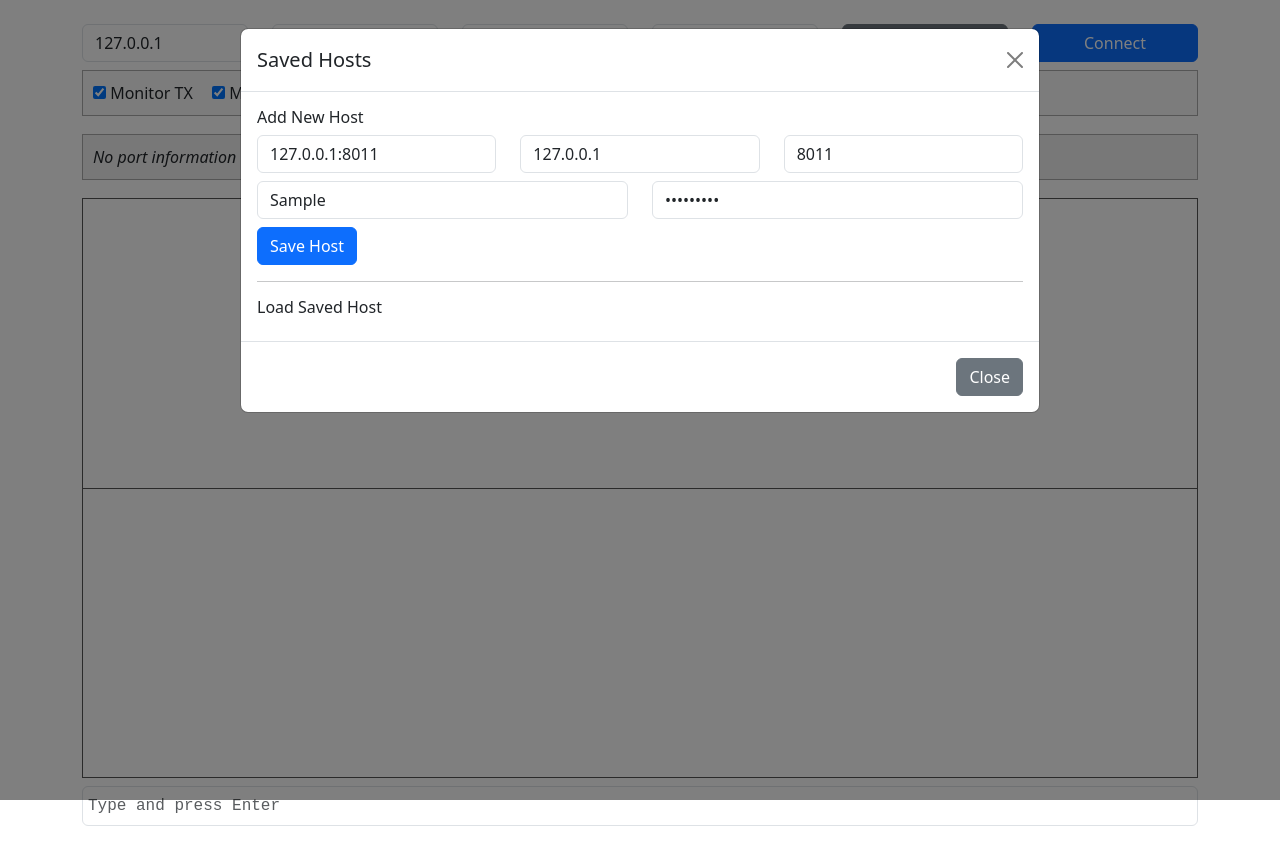
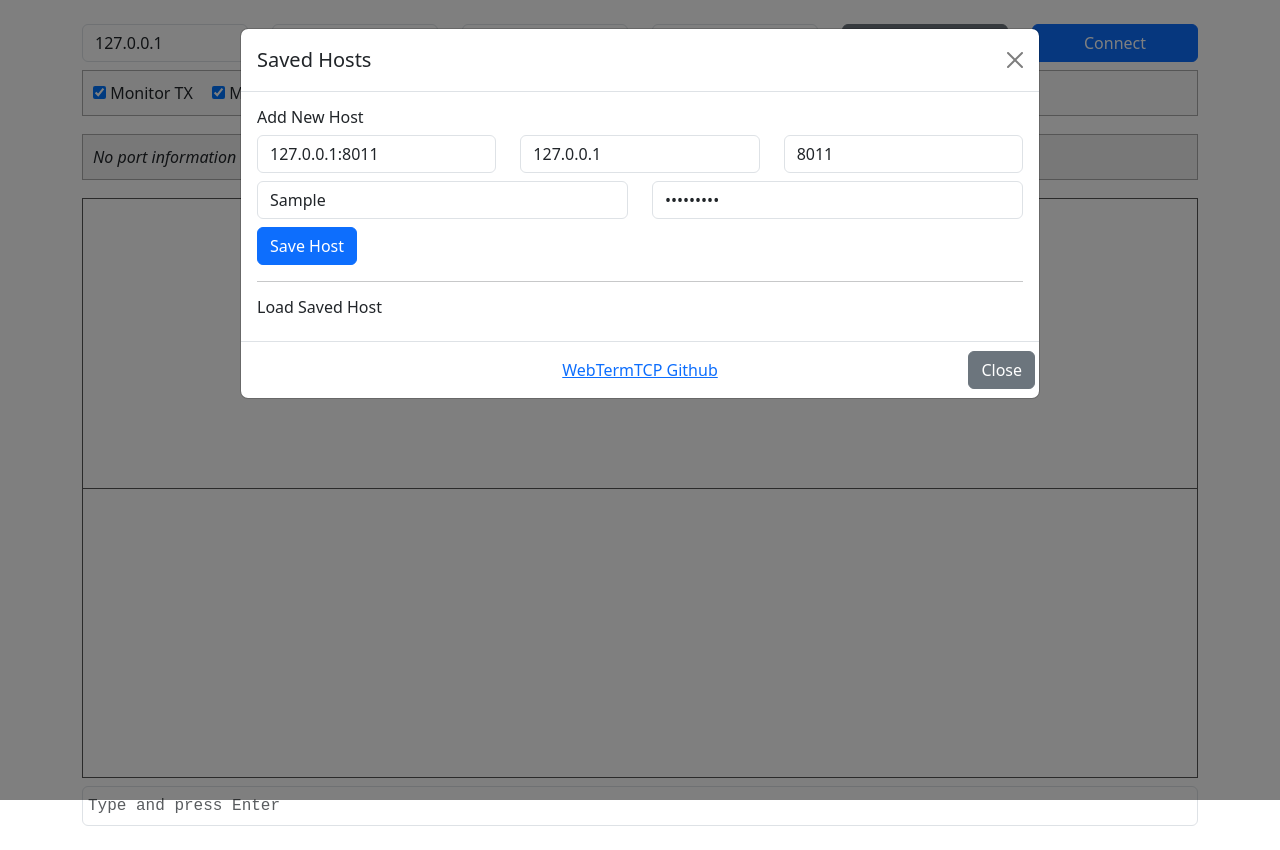
Before and after one commit to madpsy/webtermtcp, a plain HTML site: page index.html in a window 1280 px wide. Both pictures are taken after typing "Sample", "Sample123" into the empty fields and a click on the button "Saved Hosts". Drawn offline with Linux system fonts and the light colour scheme; no server answers.

Commit message:
Saved Hosts

```diff
--- a/index.html
+++ b/index.html
@@ -160,9 +160,12 @@
             <!-- Dynamically filled -->
           </div>
         </div>
-        <div class="modal-footer">
-          <button type="button" class="btn btn-secondary" data-bs-dismiss="modal">Close</button>
-        </div>
+	<div class="modal-footer position-relative">
+	  <div class="w-100 text-center">
+	    <a href="https://github.com/madpsy/webtermtcp" target="_blank" rel="noopener noreferrer">WebTermTCP Github</a>
+	  </div>
+	  <button type="button" class="btn btn-secondary" data-bs-dismiss="modal" style="position: absolute; right: 0; z-index: 2;">Close</button>
+	</div>
       </div>
     </div>
   </div>
```
